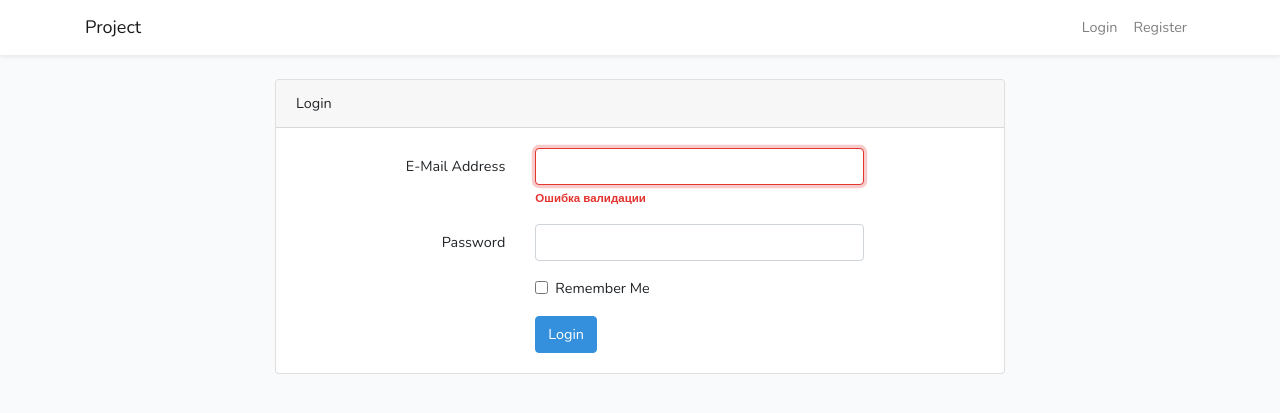
After one commit to aleebek/php_marlin, a PHP site: page /login.php in a window 1280 px wide. The commit adds this page. Shown: the top 413 px of the page. Run offline with PHP 8.4, Linux system fonts and the light colour scheme.

Commit message:
task11 redirect to login

```diff
--- a/create_user.php
+++ b/create_user.php
@@ -16,7 +16,7 @@ $query='INSERT INTO users SET name="'.$name.'", password = "'.$password.'", emai
 mysqli_query($link, $query) or die(mysqli_error($link));
 
 
-header("Location: /php_marlin/register.php");
+header("Location: /php_marlin/login.php");
 exit;
 
 // if(empty($_REQUEST['name'])) {
--- /dev/null
+++ b/login.php
@@ -0,0 +1,104 @@
+<!DOCTYPE html>
+<html lang="en">
+<head>
+    <meta charset="utf-8">
+    <meta name="viewport" content="width=device-width, initial-scale=1">
+
+    <title>Comments</title>
+
+    <!-- Fonts -->
+    <link rel="dns-prefetch" href="//fonts.gstatic.com">
+    <link href="https://fonts.googleapis.com/css?family=Nunito" rel="stylesheet">
+
+    <!-- Styles -->
+    <link href="css/app.css" rel="stylesheet">
+</head>
+<body>
+    <div id="app">
+        <nav class="navbar navbar-expand-md navbar-light bg-white shadow-sm">
+            <div class="container">
+                <a class="navbar-brand" href="index.html">
+                    Project
+                </a>
+                <button class="navbar-toggler" type="button" data-toggle="collapse" data-target="#navbarSupportedContent" aria-controls="navbarSupportedContent" aria-expanded="false" aria-label="Toggle navigation">
+                    <span class="navbar-toggler-icon"></span>
+                </button>
+
+                <div class="collapse navbar-collapse" id="navbarSupportedContent">
+                    <!-- Left Side Of Navbar -->
+                    <ul class="navbar-nav mr-auto">
+
+                    </ul>
+
+                    <!-- Right Side Of Navbar -->
+                    <ul class="navbar-nav ml-auto">
+                        <!-- Authentication Links -->
+                            <li class="nav-item">
+                                <a class="nav-link" href="login.html">Login</a>
+                            </li>
+                            <li class="nav-item">
+                                <a class="nav-link" href="register.html">Register</a>
+                            </li>
+                    </ul>
+                </div>
+            </div>
+        </nav>
+
+        <main class="py-4">
+            <div class="container">
+                <div class="row justify-content-center">
+                    <div class="col-md-8">
+                        <div class="card">
+                            <div class="card-header">Login</div>
+
+                            <div class="card-body">
+                                <form method="POST" action="">
+
+                                    <div class="form-group row">
+                                        <label for="email" class="col-md-4 col-form-label text-md-right">E-Mail Address</label>
+
+                                        <div class="col-md-6">
+                                            <input id="email" type="email" class="form-control is-invalid " name="email"  autocomplete="email" autofocus >
+                                                <span class="invalid-feedback" role="alert">
+                                                    <strong>Ошибка валидации</strong>
+                                                </span>
+                                        </div>
+                                    </div>
+
+                                    <div class="form-group row">
+                                        <label for="password" class="col-md-4 col-form-label text-md-right">Password</label>
+
+                                        <div class="col-md-6">
+                                            <input id="password" type="password" class="form-control" name="password"  autocomplete="current-password">
+                                        </div>
+                                    </div>
+
+                                    <div class="form-group row">
+                                        <div class="col-md-6 offset-md-4">
+                                            <div class="form-check">
+                                                <input class="form-check-input" type="checkbox" name="remember" id="remember" >
+
+                                                <label class="form-check-label" for="remember">
+                                                    Remember Me
+                                                </label>
+                                            </div>
+                                        </div>
+                                    </div>
+
+                                    <div class="form-group row mb-0">
+                                        <div class="col-md-8 offset-md-4">
+                                            <button type="submit" class="btn btn-primary">
+                                               Login
+                                            </button>
+                                        </div>
+                                    </div>
+                                </form>
+                            </div>
+                        </div>
+                    </div>
+                </div>
+            </div>
+        </main>
+    </div>
+</body>
+</html>
```
